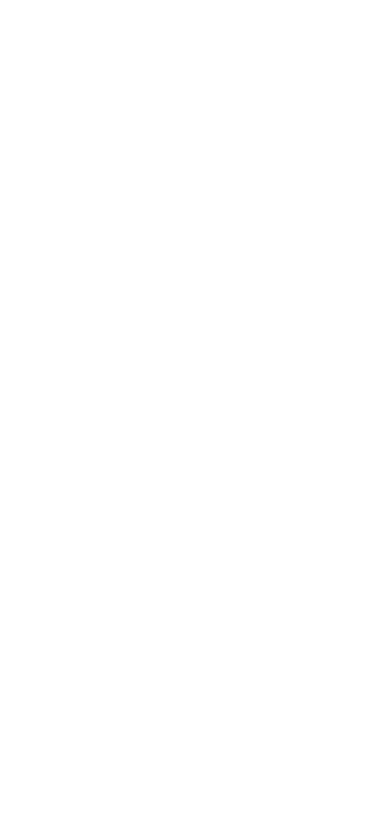
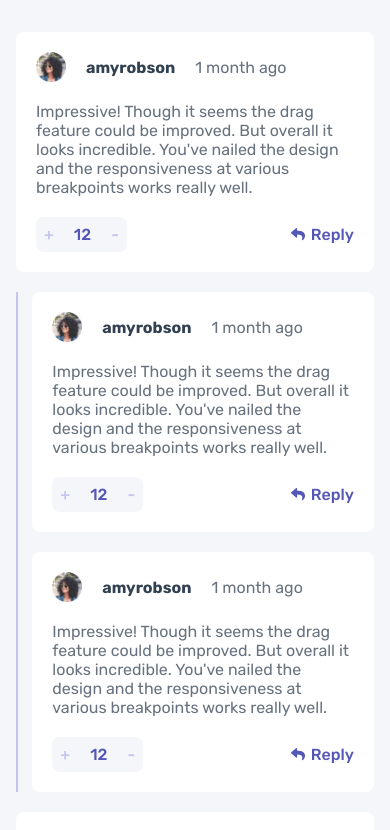
Before and after one commit to hendrixejegi/interactive-comments-section, a React (Vite) app: page / in a window 390 px wide. Shown: the top 830 px of the page. Built offline with nearby package versions, Linux system fonts and the light colour scheme.

Commit message:
finished designing UI

```diff
--- /dev/null
+++ b/index.css
@@ -0,0 +1,14 @@
+* {
+  margin: 0;
+  padding: 0;
+  box-sizing: border-box;
+}
+
+html, body {
+  min-height: 100vh;
+}
+
+body {
+  padding: 2rem 1rem;
+  background-color: hsl(228, 33%, 97%);
+}
--- a/index.html
+++ b/index.html
@@ -4,7 +4,7 @@
   <meta charset="UTF-8">
   <meta name="viewport" content="width=device-width, initial-scale=1.0">
   <link rel="icon" type="image/png" sizes="32x32" href="./images/favicon-32x32.png">
-
+  <link rel="stylesheet" href="index.css">
   <title>Frontend Mentor | Interactive comments section</title>
 </head>
 <body>
--- a/src/App.jsx
+++ b/src/App.jsx
@@ -1,7 +1,45 @@
+import './App.scss';
+import replyIcon from  '../images/icon-reply.svg';
+import image from '../images/avatars/image-amyrobson.png';
+
 export default function App() {
+  function Comment() {
+    return (
+      <>
+        <div className="comment">
+          <div className="vote">
+            <div className="vote-control">
+              <button className="upvote-btn">+</button>
+              <span className='score'>12</span>
+              <button className="downvote-btn">-</button>
+            </div>
+          </div>
+          <div className="user">
+            <img src={image} alt="" />
+            <span className='username'>amyrobson</span>
+            <span className='created-at'>1 month ago</span>
+          </div>
+          <button className='reply-btn'>Reply</button>
+          <p className='content'>Impressive! Though it seems the drag feature could be improved. But overall it looks incredible. You've nailed the design and the responsiveness at various breakpoints works really well.</p>
+        </div>
+      </>
+    )
+  }
+
+  let reply = true;
+
   return (
-    <main className="wrapper">
-
+    <main>
+      <div className="comment-block">
+        <Comment />
+        {reply && <div className="reply-block">
+          <Comment />
+          <Comment />
+        </div>}
+      </div>
+      <div className="comment-block">
+        <Comment />
+      </div>
     </main>
   )
 }
--- /dev/null
+++ b/src/App.scss
@@ -0,0 +1,142 @@
+@import './sass/variables';
+
+.comment {
+  font-family: $rubik;
+  font-size: $fs-16;
+  background-color: $white;
+  padding: 20px;
+  display: grid;
+  grid-template-columns: auto 1fr auto;
+  grid-template-rows: auto auto;
+  grid-template-areas:
+    'vote user-info reply'
+    'vote comment comment'
+  ;
+  gap: 20px;
+  border-radius: 8px;
+  margin-block-end: 20px;
+}
+
+button {
+  background: transparent;
+  border: none;
+  outline: none;
+  font: inherit;
+  font-weight: $f-500;
+}
+
+.vote {
+  grid-area: vote;
+}
+
+.vote-control {
+  background-color: $very-light-gray;
+  display: flex;
+  flex-direction: column;
+  justify-content: flex-start;
+
+  gap: 8px;
+  padding: 8px;
+  border-radius: 8px;
+
+  & button {
+    color: $light-grayish-blue;
+  }
+
+  & .score {
+    font-weight: $f-500;
+    color: $moderate-blue;
+  }
+}
+
+.user {
+  grid-area: user-info;
+  display: flex;
+  align-items: center;
+  gap: 20px;
+
+  & img {
+    display: block;
+    max-width: 30px;
+  }
+
+  & .username {
+    color: $dark-blue;
+    font-weight: $f-700;
+  }
+
+  & .created-at {
+    color: $grayish-blue;
+  }
+}
+
+.reply-btn {
+  grid-area: reply;
+  color: $moderate-blue;
+  background: url(../images/icon-reply.svg);
+  background-position: left center;
+  background-repeat: no-repeat;
+  padding-left: 20px;
+}
+
+.content {
+  grid-area: comment;
+  color: $grayish-blue;
+}
+
+.reply-block {
+  margin-inline-start: 40px;
+  padding-inline-start: 40px;
+  border-inline-start: 2px solid $light-grayish-blue;
+}
+
+@media screen and (max-width: 700px) {
+  .reply-block {
+    margin-inline-start: 0px;
+    padding-inline-start: 4%;
+  }
+}
+
+@media screen and (max-width: 600px) {
+  .comment {
+    font-family: $rubik;
+    font-size: $fs-16;
+    background-color: $white;
+    padding: 20px;
+    display: grid;
+    grid-template-columns: repeat(2, 1fr);
+    grid-template-rows: auto auto, auto;
+    grid-template-areas:
+      'user-info user-info'
+      'comment comment'
+      'vote reply'
+    ;
+    gap: 20px;
+    border-radius: 8px;
+    margin-block-end: 20px;
+  }
+
+  .vote {
+    grid-area: vote;
+    justify-self: start;
+  }
+
+  .vote-control {
+    flex-direction: row;
+    gap: 20px;
+  }
+
+  .user {
+    grid-area: user-info;
+  }
+
+  .reply-btn {
+    grid-area: reply;
+    justify-self: end;
+    // align-self: flex-start;
+  }
+
+  .content {
+    grid-area: comment;
+  }
+}
--- a/src/main.jsx
+++ b/src/main.jsx
@@ -1,6 +1,7 @@
 import { createRoot } from "react-dom/client";
 import { StrictMode } from "react";
 import App from "./App";
+import './main.scss'
 
 createRoot(document.getElementById('root')).render(
   <StrictMode>
--- /dev/null
+++ b/src/main.scss
@@ -0,0 +1,5 @@
+#root {
+  width: 100%;
+  max-width: 700px;
+  margin-inline: auto;
+}
--- /dev/null
+++ b/src/sass/_variables.scss
@@ -0,0 +1,27 @@
+@import url('https://fonts.googleapis.com/css2?family=Rubik:ital,wght@0,300..900;1,300..900&display=swap');
+
+//Colors
+
+// Primary
+$moderate-blue: hsl(238, 40%, 52%);
+$soft-red: hsl(358, 79%, 66%);
+$light-grayish-blue: hsl(239, 57%, 85%);
+$pale-red: hsl(357, 100%, 86%);
+
+// Neutral
+$dark-blue: hsl(212, 24%, 26%);
+$grayish-blue: hsl(211, 10%, 45%);
+$light-gray: hsl(223, 19%, 93%);
+$very-light-gray: hsl(228, 33%, 97%);
+$white: hsl(0, 0%, 100%);
+
+// Typography
+$rubik: "Rubik", serif;
+
+// Size
+$fs-16: 1rem;
+
+// Weight
+$f-400: 400;
+$f-500: 500;
+$f-700: 700;
```
